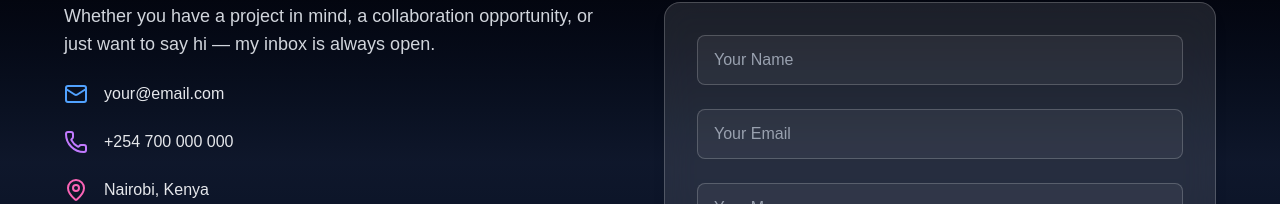
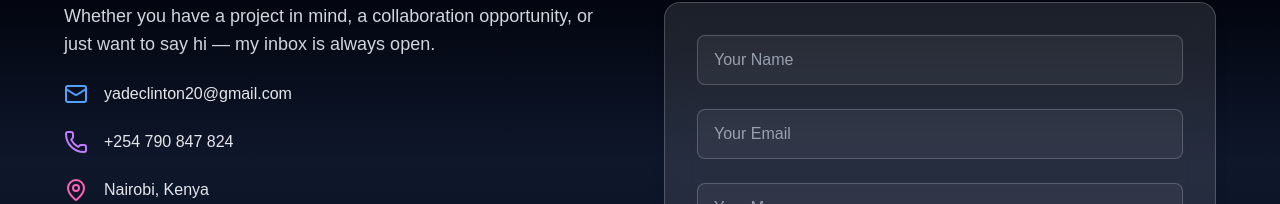
Before and after one commit to Clinton1029/my-portfolio, a Next.js app: page / in a window 1280 px wide. Shown: the part 4564-4768 px from the top of the page. Built offline with nearby package versions, Linux system fonts and the light colour scheme.

Commit message:
placed correct number and email

```diff
--- a/app/components/Contact.tsx
+++ b/app/components/Contact.tsx
@@ -46,14 +46,14 @@ export default function Contact() {
               href="mailto:your@email.com"
               className="hover:underline text-gray-200"
             >
-              your@email.com
+              yadeclinton20@gmail.com
             </a>
           </div>
 
           <div className="flex items-center gap-4">
             <Phone className="w-6 h-6 text-purple-400" />
             <a href="tel:+254700000000" className="hover:underline text-gray-200">
-              +254 700 000 000
+              +254 790 847 824
             </a>
           </div>
 
```
